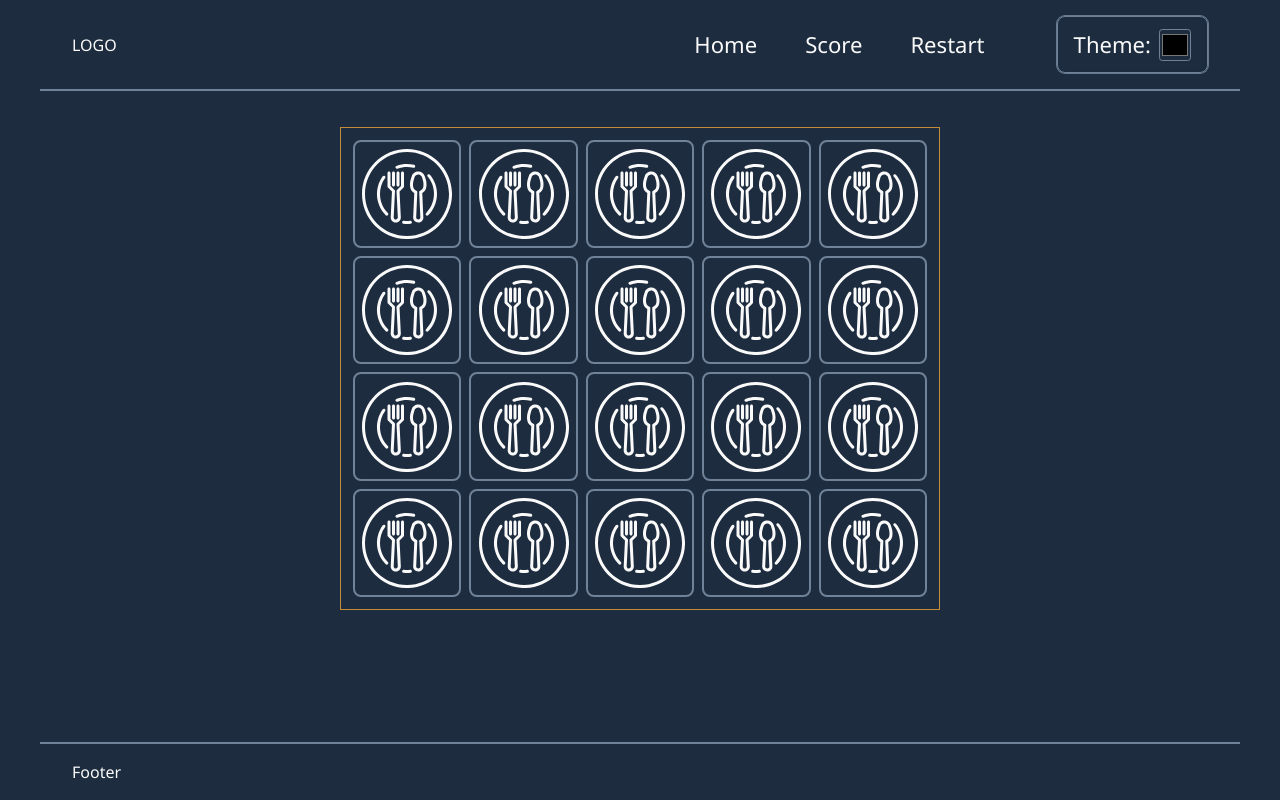
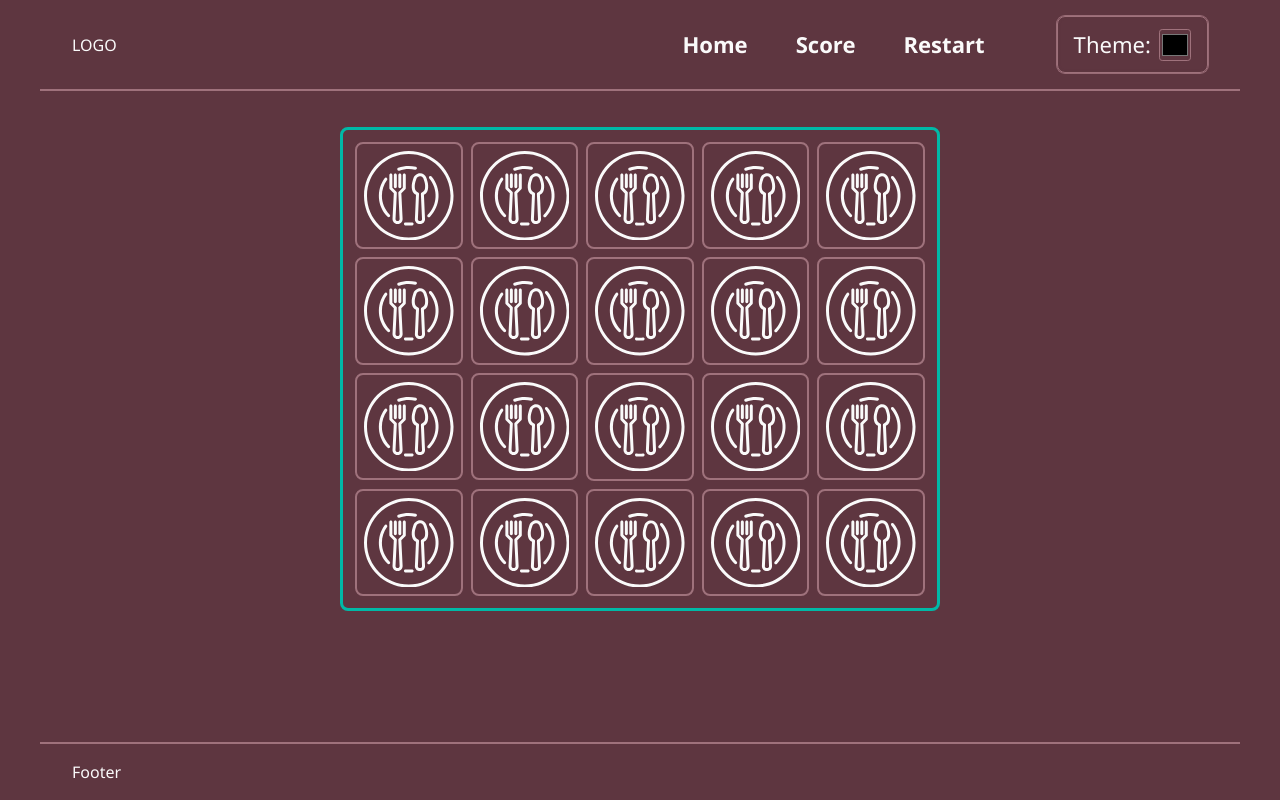
Before and after one commit to jbprojects95/match-the-card-js-game, a website built with webpack: page src/template.html in a window 1280 px wide. Built offline with nearby package versions, Linux system fonts and the light colour scheme.

Commit message:
added img styling

```diff
--- a/src/game/game.js
+++ b/src/game/game.js
@@ -24,7 +24,7 @@ export class Game {
       this.checkingCards = true;
       setTimeout(() => {
         this.compareCards();
-      }, 1000);
+      }, 500);
     }
   }
 
--- a/src/styles/template-styles.css
+++ b/src/styles/template-styles.css
@@ -12,7 +12,8 @@ html {
 }
 
 body {
-  --base-clr: #1d2c3e;
+  /* wine colour: #5e3640 */
+  --base-clr: #5e3640;
   --line-clr: oklch(from var(--hover-clr) clamp(0.4, calc(l * 1.2), 0.7) c h);
   --hover-clr: oklch(from var(--base-clr) clamp(0.5, calc(l * 1.2), 0.79) c h);
   --text-clr: hsl(0, 0%, 98%);
@@ -68,6 +69,7 @@ header {
 .navbar li {
   list-style: none;
   font-size: var(--main-font-size);
+  font-weight: bold;
   cursor: pointer;
   padding: 0.5rem;
 }
@@ -133,7 +135,8 @@ main {
   grid-template-rows: repeat(4, 1fr);
   gap: 0.5rem;
   align-items: center;
-  border: 1px solid var(--accent-clr);
+  border: 3px solid var(--accent-clr);
+  border-radius: 8px;
   width: 100%;
   max-width: 600px;
 
@@ -145,7 +148,7 @@ main {
   display: flex;
   align-items: center;
   justify-content: center;
-  padding: 0.2rem;
+  padding: 0.19rem;
 
   border: 2px solid var(--line-clr);
   border-radius: 8px;
@@ -162,8 +165,9 @@ main {
 
 .grid-cell img {
   width: 100%;
-  padding: 4px;
   object-fit: contain;
+  background-color: var(--accent-clr);
+  border-radius: 4px;
 }
 
 .grid-cell:hover {
```
